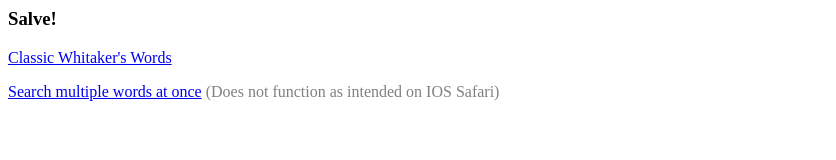
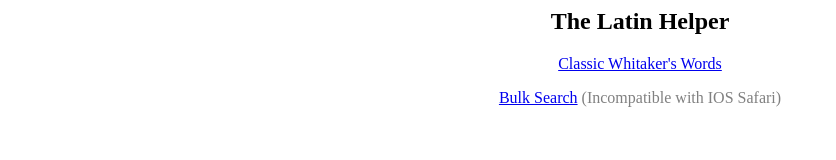
Before and after one commit to gresok/gresok.github.io, a plain HTML site: page index.html in a window 1280 px wide. Shown: the whole page, without its empty margins (0-836 px from the left). Drawn offline with Linux system fonts and the light colour scheme.

Commit message:
Update index.html

```diff
--- a/index.html
+++ b/index.html
@@ -1,6 +1,6 @@
 <HTML>
 
-	<H3>Salve!</H3>
-	<p><a href="whittakers.html">Classic Whitaker's Words</a>
-	<p><a href="whitakersbulk.html">Search multiple words at once</a>
-	<font color="gray">(Does not function as intended on IOS Safari)</font>
+	<center><H2>The Latin Helper</H2>
+	<p><center><a href="whittakers.html">Classic Whitaker's Words</a>
+	<p><center><a href="whitakersbulk.html">Bulk Search</a>
+	<font color="gray">(Incompatible with IOS Safari)</font>
```
